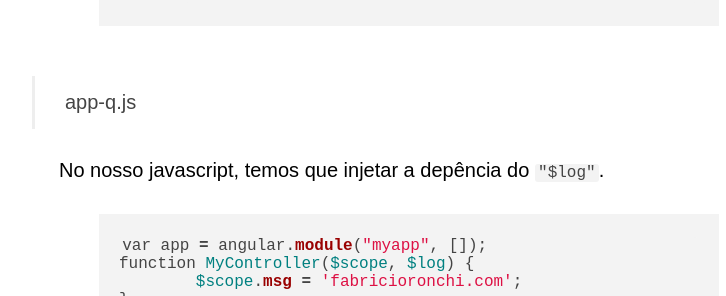
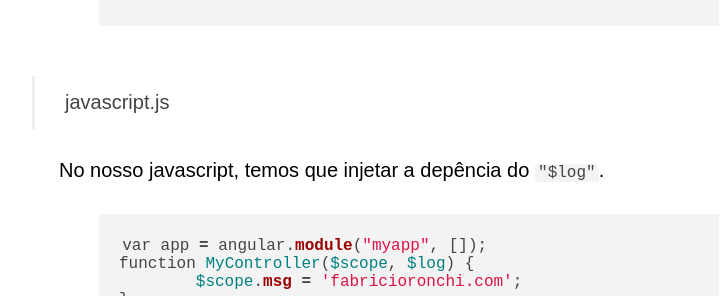
Before and after one commit to fabriciomrkonell/fabriciomrkonell, a Jekyll site: the page built from _posts/2014-02-15-$log-angularjs.markdown, in a window 1280 px wide. Shown: the part 1289-1585 px from the top of the page, without its empty margins (231-957 px from the left). Built offline with Jekyll 4.4.1, drawn with Linux system fonts in a browser that asks for light colours; some web fonts are replaced; Markdown is read by kramdown in place of the engine named in the settings; comment, search, counter and statistics services are not loaded.

Commit message:
Correção

```diff
--- a/_posts/2014-02-15-$log-angularjs.markdown
+++ b/_posts/2014-02-15-$log-angularjs.markdown
@@ -35,8 +35,9 @@ Seu objetivo é simplificar a depuração e solução de problemas.
 </html>
 {% endhighlight %}
 
-<h3>app-q.js</h3>
+<h3>javascript.js</h3>
 No nosso javascript, temos que injetar a depência do <code>"$log"</code>.
+
 
 {% highlight ruby %}
 var app = angular.module("myapp", []);
@@ -47,7 +48,6 @@ function MyController($scope, $log) {
 
 
 <h3>Exemplo</h3>
-
 <script src="/js/angular.min.js"></script>
 <script src="/js/app-log.js"></script>
 <div ng-app="myapp">
```
